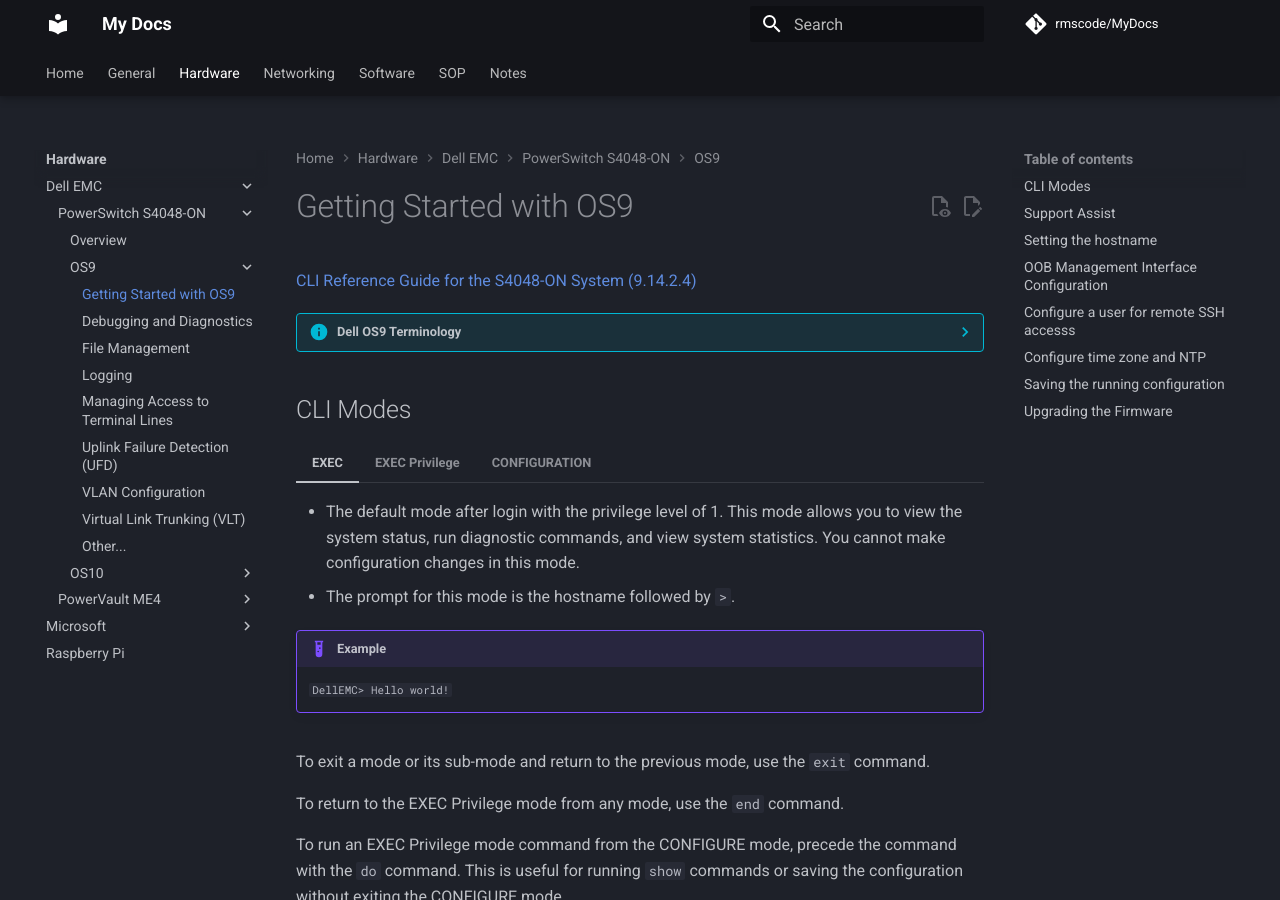
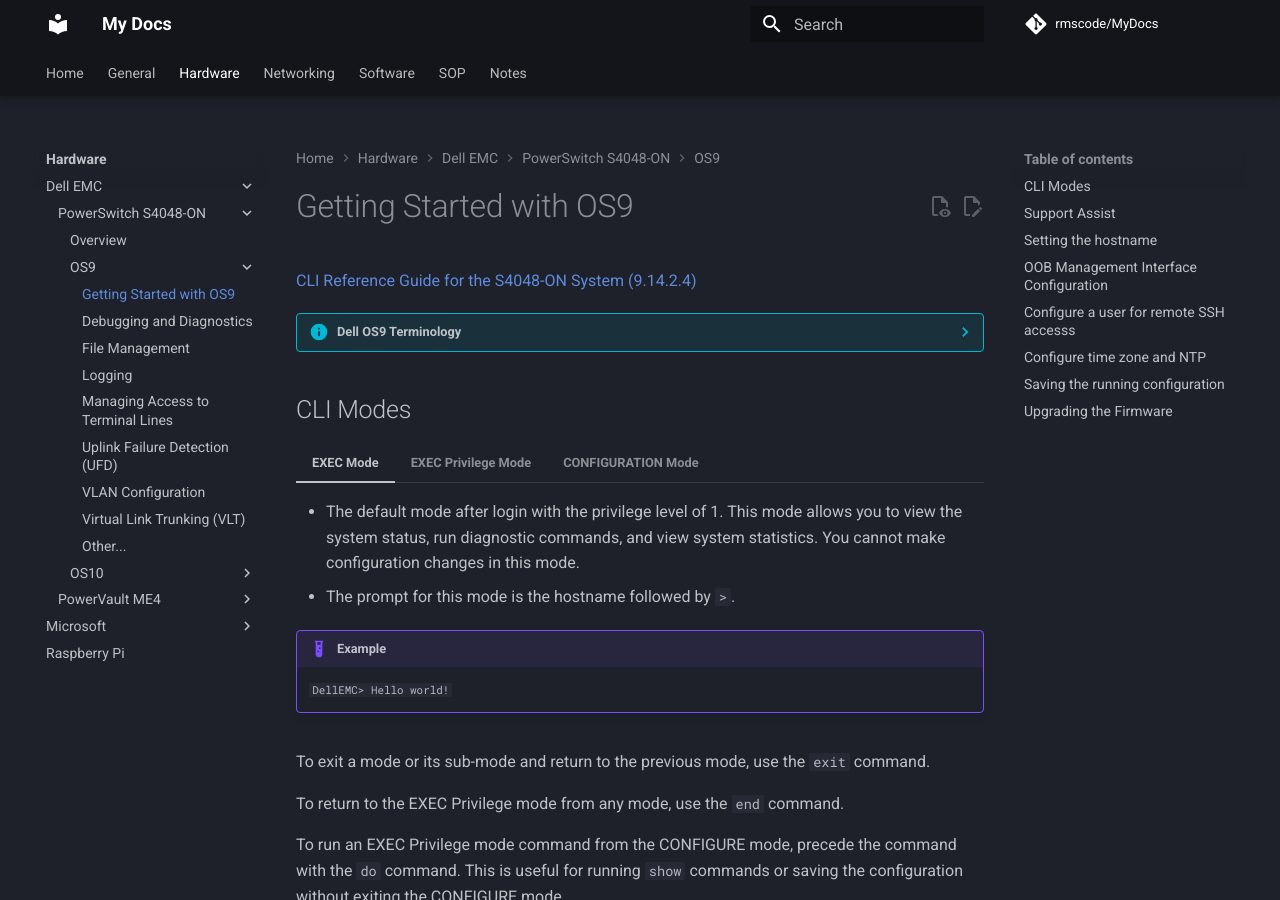
Before and after one commit to rmscode/binary-garden, an MkDocs documentation site: the page built from docs/hardware/dell-emc/S4048-ON/os9.md, in a window 1280 px wide and 900 px high. Built offline with MkDocs 1.6.1 and Material for MkDocs 9.7.7, drawn with Linux system fonts in a browser that asks for light colours; comment, search, counter and statistics services are not loaded.

Commit message:
Update os9.md

```diff
--- a/docs/hardware/dell-emc/S4048-ON/os9.md
+++ b/docs/hardware/dell-emc/S4048-ON/os9.md
@@ -42,7 +42,7 @@
 
 ## CLI Modes
 
-=== "EXEC"
+=== "EXEC Mode"
 
     - The default mode after login with the privilege level of 1. This mode allows you to view the system status, run diagnostic commands, and view system statistics. You cannot make configuration changes in this mode.
     - The prompt for this mode is the hostname followed by `>`.
@@ -51,7 +51,7 @@
 
         `DellEMC> Hello world!`
 
-=== "EXEC Privilege"
+=== "EXEC Privilege Mode"
 
     - Contains commands to view configurations, clear counters, manage configuration files, run diagnostics, and enable or disable debug operations. The privilege level is 15, which is unrestricted.
     - Enter this mode by using the `enable` command.
@@ -61,7 +61,7 @@
 
         `DellEMC# Hello world!`
 
-=== "CONFIGURATION"
+=== "CONFIGURATION Mode"
 
     - This mode allows you to configure security features, time settings, set logging and SNMP functions, configure static ARP and MAC addresses, and set line cards on the system.
         - Beneathe this mode are several submodes that apply to interfaces, protocols and features. For example, `interface` mode allows you to configure interface settings, `ip` mode allows you to configure IP settings, and `vlan` mode allows you to configure VLAN settings.
```
